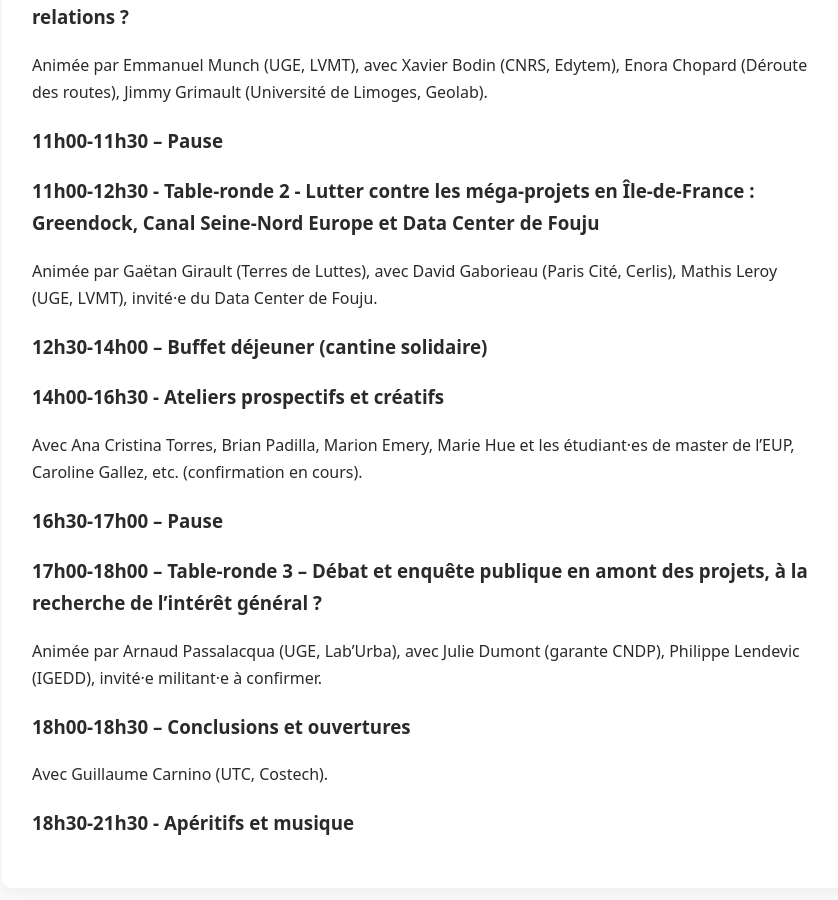
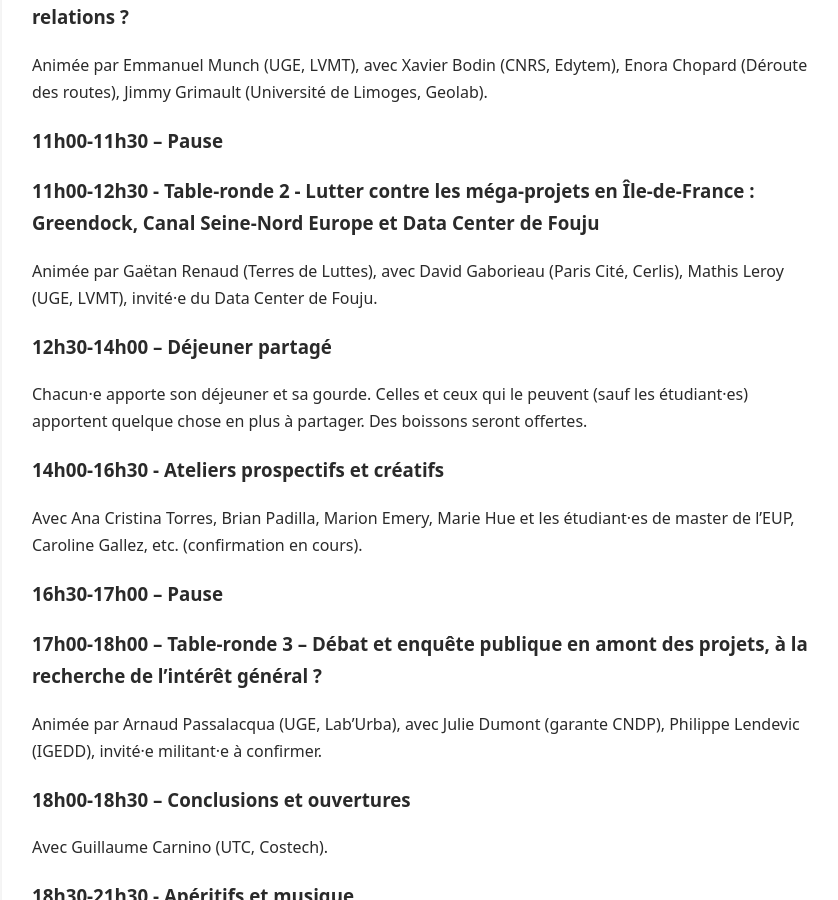
Before and after one commit to champs-des-possibles/champs-des-possibles.github.io, a Jekyll site: the page built from _posts/2026-10-08-journee.md, in a window 1280 px wide and 900 px high, scrolled down 1427 px. Shown: the whole window, without its empty margins (213-1051 px from the left). Built offline with Jekyll 4.4.1, drawn with Linux system fonts in a browser that asks for light colours.

Commit message:
Add files via upload

```diff
--- a/_posts/2026-10-08-journee.md
+++ b/_posts/2026-10-08-journee.md
@@ -41,9 +41,10 @@ Animée par Emmanuel Munch (UGE, LVMT), avec Xavier Bodin (CNRS, Edytem), Enora
 ### 11h00-11h30 – Pause
 
 ### 11h00-12h30 - Table-ronde 2 - Lutter contre les méga-projets en Île-de-France : Greendock, Canal Seine-Nord Europe et Data Center de Fouju
-Animée par Gaëtan Girault (Terres de Luttes), avec David Gaborieau (Paris Cité, Cerlis), Mathis Leroy (UGE, LVMT), invité·e du Data Center de Fouju.
+Animée par Gaëtan Renaud (Terres de Luttes), avec David Gaborieau (Paris Cité, Cerlis), Mathis Leroy (UGE, LVMT), invité·e du Data Center de Fouju.
 
-### 12h30-14h00 – Buffet déjeuner (cantine solidaire)
+### 12h30-14h00 – Déjeuner partagé
+Chacun·e apporte son déjeuner et sa gourde. Celles et ceux qui le peuvent (sauf les étudiant·es) apportent quelque chose en plus à partager. Des boissons seront offertes.
 
 ### 14h00-16h30 - Ateliers prospectifs et créatifs
 Avec Ana Cristina Torres, Brian Padilla, Marion Emery, Marie Hue et les étudiant·es de master de l’EUP, Caroline Gallez, etc. (confirmation en cours).
```
